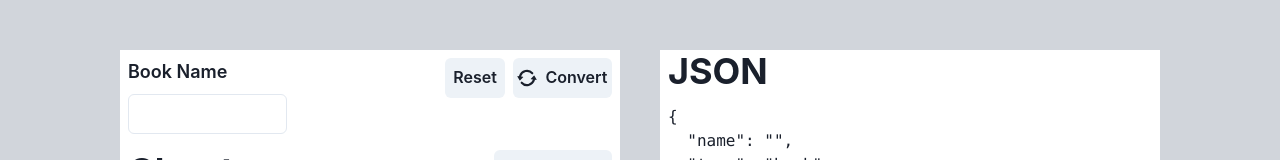
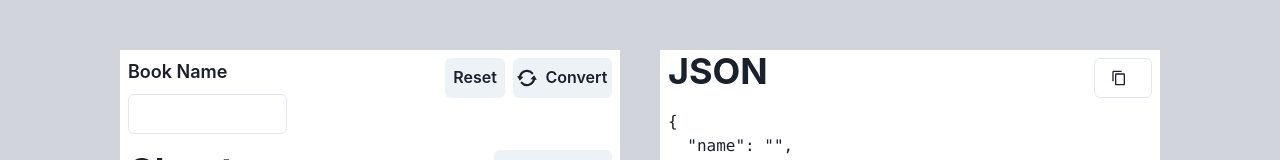
Before and after one commit to david-p-george/book-to-json-converter, a React (Create React App) app: page / in a window 1280 px wide. Shown: the top 160 px of the page. Built offline with nearby package versions, Linux system fonts and the light colour scheme.

Commit message:
added copy functionality

```diff
--- a/src/components/InputSection.jsx
+++ b/src/components/InputSection.jsx
@@ -70,6 +70,7 @@ const InputSection = () => {
 		document.getElementById('bookName').value = '';
 		document.getElementById('sectionText').value = '';
 		document.getElementById('chapterText').value = '';
+		document.getElementById('outputPRE').innerHTML = JSON.stringify({ name: '', type: 'book', data: [] }, null, 2);
 	}
 
 
--- a/src/components/Output.jsx
+++ b/src/components/Output.jsx
@@ -1,14 +1,28 @@
 import React, { useEffect } from 'react'
-import { Heading } from '@chakra-ui/react'
+import { Heading, Button } from '@chakra-ui/react'
+import { CopyIcon } from '@chakra-ui/icons'
 
 const Output = () => {
 	useEffect(() => {
 		document.getElementById('outputPRE').innerHTML = JSON.stringify({ name: '', type: 'book', data: [] }, null, 2);
 	}, [])
 
+	const handleCopyToClipboard = () => {
+		navigator.clipboard.writeText(document.getElementById('outputPRE').innerHTML);
+		document.getElementById('copiedTextPara').textContent = 'Copied!';
+
+	}
+
 	return (
 		<div className='w-[500px] h-[700px] bg-white ml-10 overflow-y-auto overflow-x-auto'>
-			<Heading as='h1' className='ml-2'>JSON</Heading>
+			<div className='sticky top-0 w-full flex justify-between'>
+				<Heading as='h1' className='ml-2'>JSON</Heading>
+
+				<Button variant='outline' onClick={handleCopyToClipboard} className='mt-2 mr-2'>
+					<CopyIcon />
+					<p id='copiedTextPara' className='text-green-300 ml-2'></p>
+				</Button>
+			</div>
 
 			<pre id='outputPRE' className='ml-2 mt-3'></pre>
 		</div>
```
